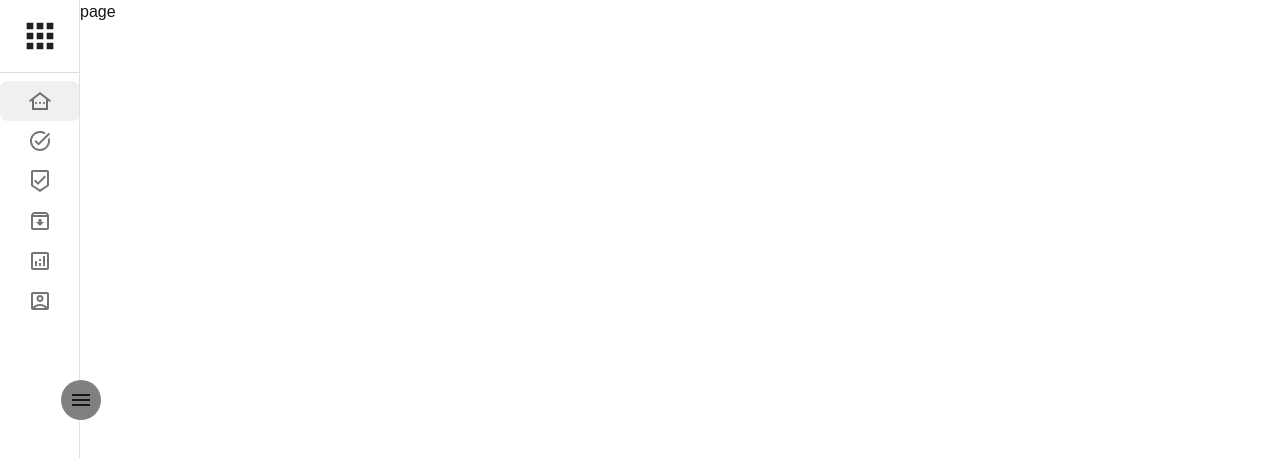
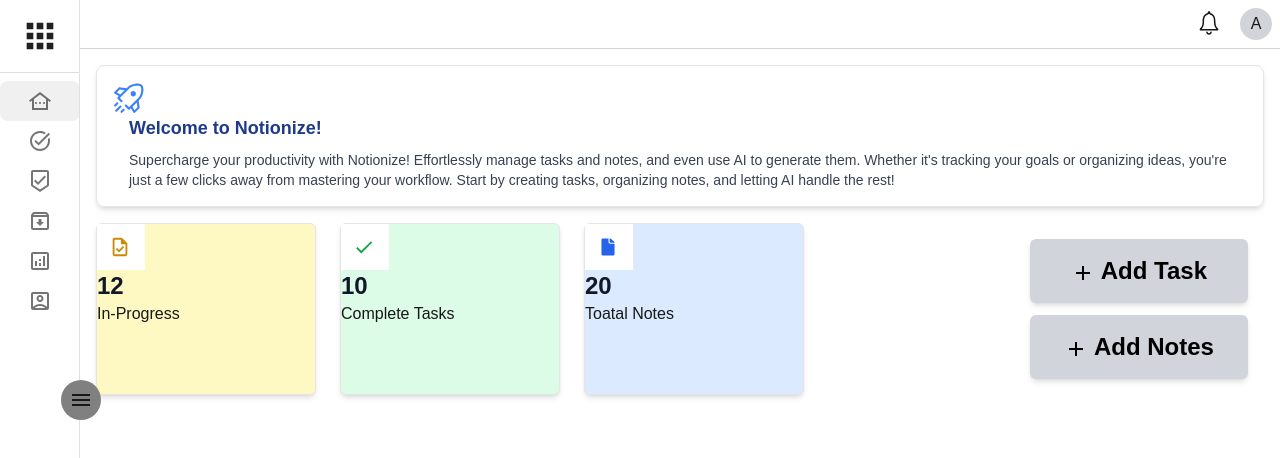
Before and after one commit to ashishngr/TodoPlan, a Next.js app in the folder my-app/: page /dashboard/home in a window 1280 px wide. Shown: the top 458 px of the page. Built offline with nearby package versions, Linux system fonts and the light colour scheme; sample sign-in values are in the browser's storage.

Commit message:
adding information cards on the home page

```diff
--- /dev/null
+++ b/my-app/src/Components/ui/alert.jsx
@@ -0,0 +1,47 @@
+import * as React from "react"
+import { cva } from "class-variance-authority";
+
+import { cn } from "@/lib/utils"
+
+const alertVariants = cva(
+  "relative w-full rounded-lg border px-4 py-3 text-sm [&>svg+div]:translate-y-[-3px] [&>svg]:absolute [&>svg]:left-4 [&>svg]:top-4 [&>svg]:text-foreground [&>svg~*]:pl-7",
+  {
+    variants: {
+      variant: {
+        default: "bg-background text-foreground",
+        destructive:
+          "border-destructive/50 text-destructive dark:border-destructive [&>svg]:text-destructive",
+      },
+    },
+    defaultVariants: {
+      variant: "default",
+    },
+  }
+)
+
+const Alert = React.forwardRef(({ className, variant, ...props }, ref) => (
+  <div
+    ref={ref}
+    role="alert"
+    className={cn(alertVariants({ variant }), className)}
+    {...props} />
+))
+Alert.displayName = "Alert"
+
+const AlertTitle = React.forwardRef(({ className, ...props }, ref) => (
+  <h5
+    ref={ref}
+    className={cn("mb-1 font-medium leading-none tracking-tight", className)}
+    {...props} />
+))
+AlertTitle.displayName = "AlertTitle"
+
+const AlertDescription = React.forwardRef(({ className, ...props }, ref) => (
+  <div
+    ref={ref}
+    className={cn("text-sm [&_p]:leading-relaxed", className)}
+    {...props} />
+))
+AlertDescription.displayName = "AlertDescription"
+
+export { Alert, AlertTitle, AlertDescription }
--- /dev/null
+++ b/my-app/src/app/components/InfoCard.js
@@ -0,0 +1,54 @@
+import React from 'react';
+import {
+  Card,
+  CardContent,
+  CardDescription,
+  CardFooter,
+  CardHeader,
+  CardTitle,
+} from "@/components/ui/card";
+import { MdDone, MdOutlineTask } from "react-icons/md"; // Complete & In-progress icons
+import { IoIosDocument } from "react-icons/io"; // Notes icon
+
+const InfoCards = ({title, number}) => {
+  let icon, bgColor;
+  // Determine icon and background color based on title
+  switch (title) {
+    case "In-Progress":
+      icon = <MdOutlineTask size={22} className="text-yellow-600" />;
+      bgColor = "bg-yellow-100";
+      break;
+    case "Complete Tasks":
+      icon = <MdDone size={22} className="text-green-600" />;
+      bgColor = "bg-green-100";
+      break;
+    case "Toatal Notes":
+      icon = <IoIosDocument size={22} className="text-blue-600" />;
+      bgColor = "bg-blue-100";
+      break;
+    default:
+      icon = <MdOutlineTask size={28} className="text-gray-600" />;
+      bgColor = "bg-gray-100";
+      break;
+    }
+
+  return (
+    <Card className={`w-[220px]  ${bgColor} shadow-md rounded-md`}>
+    <CardHeader className="">
+      {/* Icon */}
+      <div className="p-3 bg-white max-w-12">
+        {icon}
+      </div>
+    </CardHeader>
+    <CardContent>
+      {/* Number */}
+      <div className="text-2xl font-extrabold text-gray-900">
+        {number}
+      </div>
+      <span>{title}</span>
+    </CardContent>
+  </Card>
+  )
+}
+
+export default InfoCards
--- a/my-app/src/app/dashboard/home/page.js
+++ b/my-app/src/app/dashboard/home/page.js
@@ -1,8 +1,55 @@
-import React from 'react'
+"use client";
+
+import React from 'react';
+import RequireAuth from '@/app/common/RequireAuth';
+import Header from "@/app/components/Header"
+import {
+    Alert,
+    AlertDescription,
+    AlertTitle,
+} from "@/components/ui/alert";
+import { RocketIcon } from "@radix-ui/react-icons"
+import InfoCard from '@/app/components/InfoCard';
+import AddOutlinedIcon from '@mui/icons-material/AddOutlined';
+
+
+
 
 const page = () => {
   return (
-    <div>page</div>
+   <RequireAuth>
+    <div className='flex flex-col'>
+        {/* Header */}
+        <Header className=" bg-white shadow-md"/>
+    </div>
+    {/* Welcome Note */}
+    <div className='p-4'>
+    <div>
+    <Alert className=" p-4 rounded-lg shadow-md">
+    <RocketIcon className="h-8 w-8 text-blue-500" />
+    <AlertTitle className="text-lg font-bold text-blue-900 ml-4">Welcome to Notionize!</AlertTitle>
+    <AlertDescription className="text-md text-gray-700 mt-2 ml-4">
+        Supercharge your productivity with Notionize! Effortlessly manage tasks and notes, and even use AI to generate them.
+        Whether it's tracking your goals or organizing ideas, you're just a few clicks away from mastering your workflow.
+        Start by creating tasks, organizing notes, and letting AI handle the rest!
+    </AlertDescription>
+    </Alert>
+    </div>
+    {/* Cards And Button Section */}
+    <div className='flex flex-row justify-between flex-wrap mt-4'>
+        {/* Cards */}
+        <div className='flex flex-row gap-6 flex-wrap'>
+            <InfoCard title={"In-Progress"} number={12}/>
+            <InfoCard title={"Complete Tasks"} number={10}/>
+            <InfoCard title={"Toatal Notes"} number={20}/>
+        </div>
+        <div className='flex flex-col gap-3 p-4 w-[250px]'>
+            <button className='bg-gray-300 text-black text-2xl font-extrabold p-4 rounded-md shadow-md cursor-pointer'><span><AddOutlinedIcon /></span>{" "}Add Task </button>
+            <button className='bg-gray-300 text-black text-2xl font-extrabold p-4 rounded-md shadow-md cursor-pointer'><span><AddOutlinedIcon /></span>{" "}Add Notes</button>
+        </div>
+    </div>
+    </div>
+   </RequireAuth>
   )
 }
 
```
